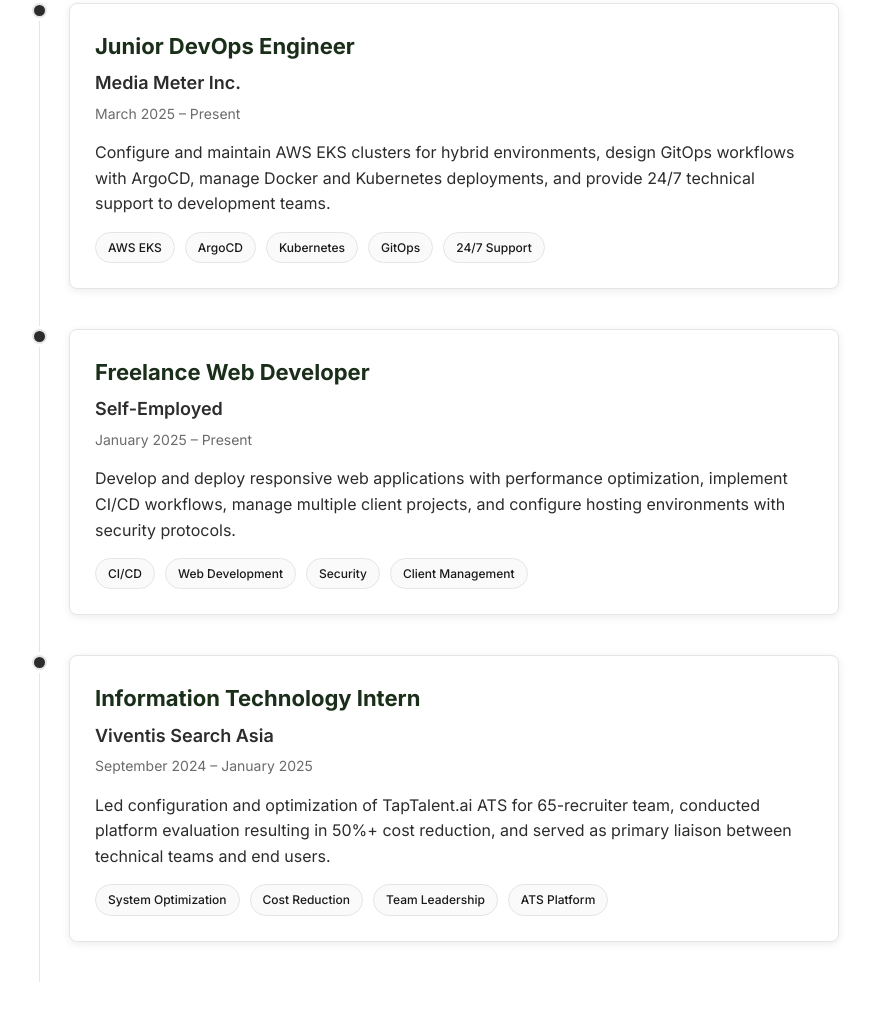
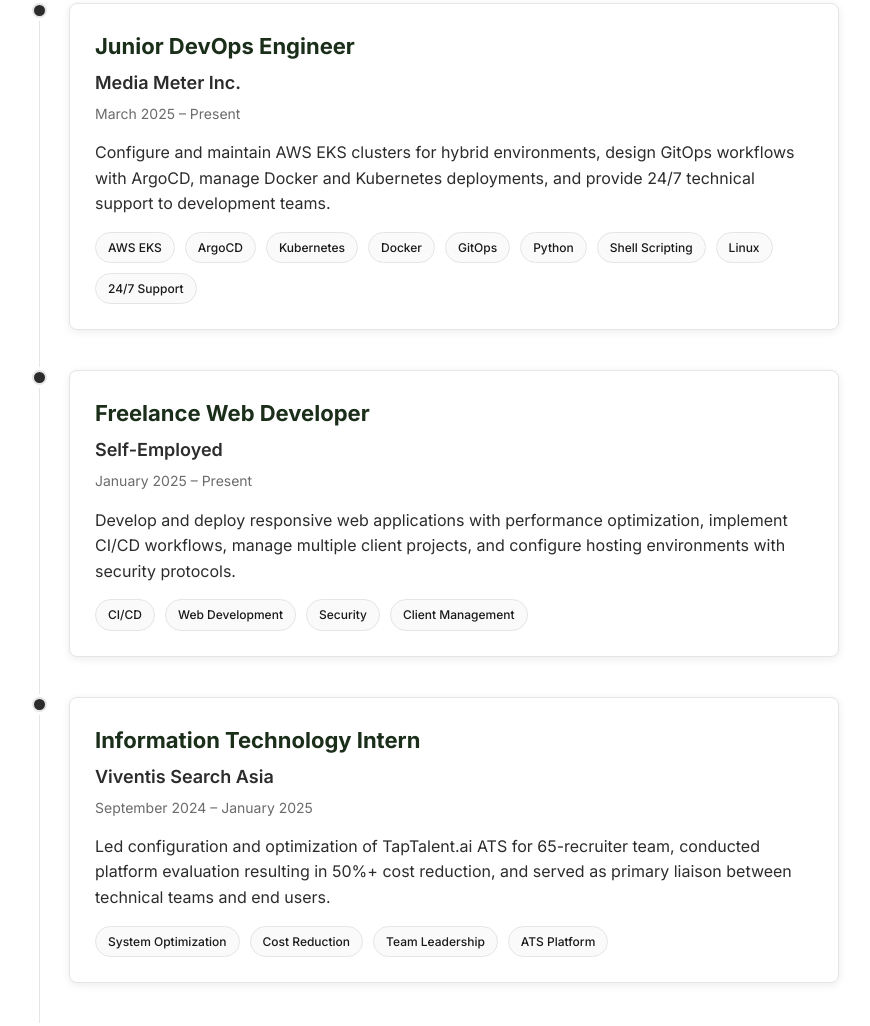
Before and after one commit to r1cko23/Portfolio, a website: page index.html in a window 1280 px wide. Shown: the part 2856-3882 px from the top of the page, without its empty margins (201-1071 px from the left). Drawn offline with Linux system fonts and the light colour scheme.

Commit message:
Add Docker, Python, Shell Scripting, and Linux to Junior DevOps Engineer experience tags

```diff
--- a/index.html
+++ b/index.html
@@ -274,7 +274,11 @@
                   <span>AWS EKS</span>
                   <span>ArgoCD</span>
                   <span>Kubernetes</span>
+                  <span>Docker</span>
                   <span>GitOps</span>
+                  <span>Python</span>
+                  <span>Shell Scripting</span>
+                  <span>Linux</span>
                   <span>24/7 Support</span>
                 </div>
               </div>
```
